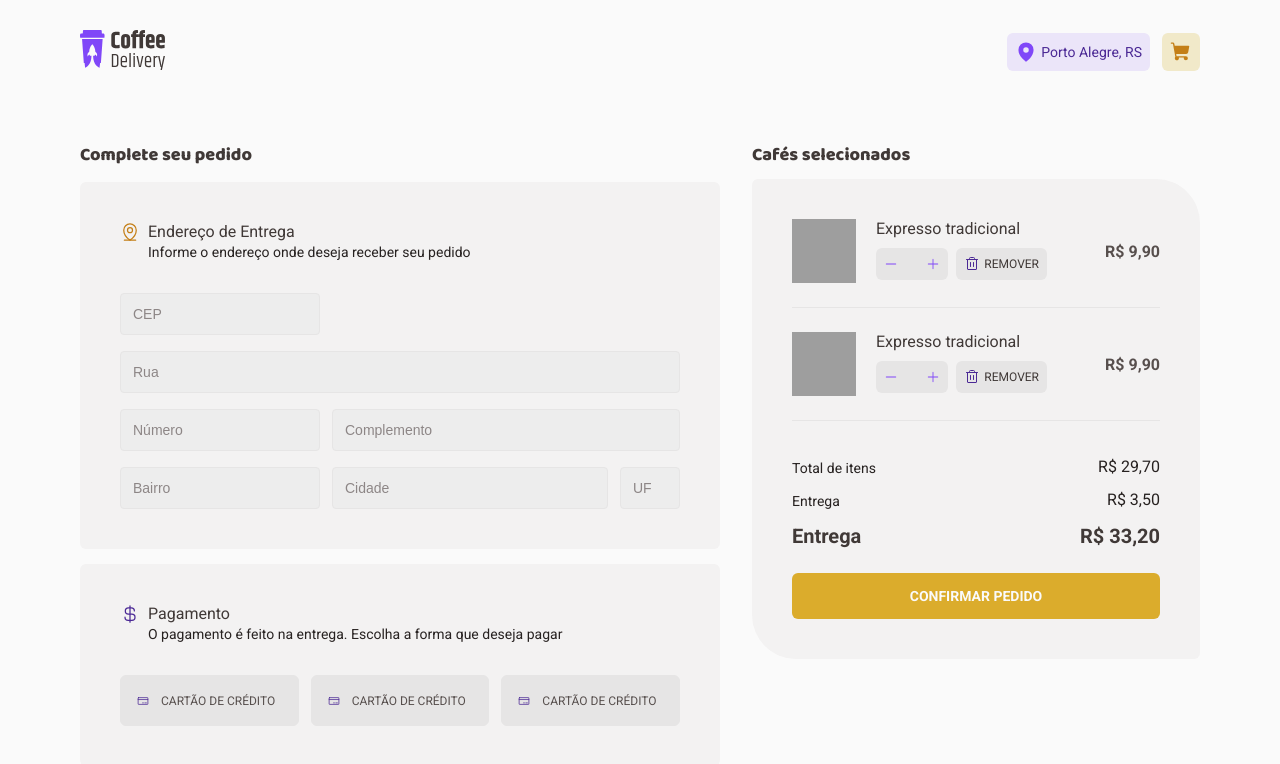
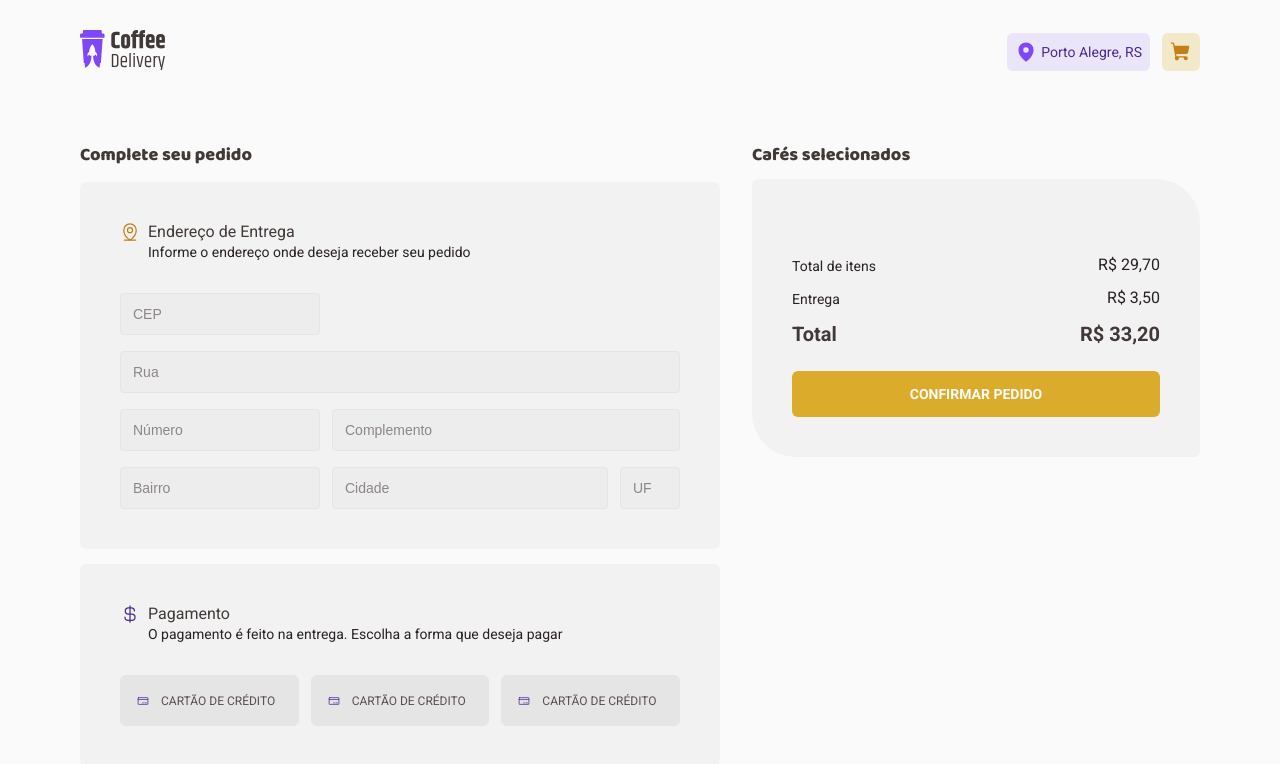
Before and after one commit to matheuslima99/coffee-delivery, a React (Vite) app: page /completeOrder in a window 1280 px wide. Shown: the top 764 px of the page. Built offline with nearby package versions, Linux system fonts and the light colour scheme; grey boxes are pictures that could not be loaded.

Commit message:
Contexts and application features - ChangeCartItemQuantity (CartContext)

```diff
--- a/src/contexts/CartContext.tsx
+++ b/src/contexts/CartContext.tsx
@@ -1,7 +1,7 @@
 import { createContext, ReactNode, useState } from "react";
 import { Coffee } from "../pages/Home/components/CoffeeCard";
 
-interface CartItem extends Coffee {
+export interface CartItem extends Coffee {
   quantity: number;
 }
 
@@ -9,6 +9,10 @@
   cartQuantity: number;
   cartItems: CartItem[];
   addCoffeeToCart: (coffee: CartItem) => void;
+  changeCartItemQuantity: (
+    cartItemId: number,
+    type: "increase" | "decrease"
+  ) => void;
 }
 
 interface CartContextProviderProps {
@@ -37,10 +41,42 @@
     }
   }
 
-  console.log(cartItems);
+  function changeCartItemQuantity(
+    cartItemId: number,
+    type: "increase" | "decrease"
+  ) {
+    const cartList = cartItems.map((item) => {
+      if (item.id === cartItemId) {
+        switch (type) {
+          case "increase":
+            return {
+              ...item,
+              quantity: item.quantity + 1,
+            };
+
+          case "decrease":
+            return {
+              ...item,
+              quantity: item.quantity - 1,
+            };
+        }
+      }
+
+      return item;
+    });
+
+    setCartItems(cartList);
+  }
 
   return (
-    <CartContext.Provider value={{ cartQuantity, cartItems, addCoffeeToCart }}>
+    <CartContext.Provider
+      value={{
+        cartQuantity,
+        cartItems,
+        addCoffeeToCart,
+        changeCartItemQuantity,
+      }}
+    >
       {children}
     </CartContext.Provider>
   );
--- a/src/pages/CompleteOrder/components/CoffeeCartCard/index.tsx
+++ b/src/pages/CompleteOrder/components/CoffeeCartCard/index.tsx
@@ -1,21 +1,46 @@
 import { Trash } from "phosphor-react";
 import { QuantityInput } from "../../../../components/QuantityInput";
 import { RegularText } from "../../../../components/Typography";
+import { CartItem } from "../../../../contexts/CartContext";
+import { useCart } from "../../../../hooks/useCart";
+import { formatMoney } from "../../../../utils/formatMoney";
 import {
   ActionsContainer,
   CoffeeCartCardContainer,
   RemoveButton,
 } from "./styles";
 
-export function CoffeeCartCard() {
+interface CoffeeCartCardProps {
+  coffee: CartItem;
+}
+
+export function CoffeeCartCard({ coffee }: CoffeeCartCardProps) {
+  const totalCoffee = coffee.price * coffee.quantity;
+  const formatedPrice = formatMoney(totalCoffee);
+
+  const { changeCartItemQuantity } = useCart();
+
+  function handleIncrease() {
+    changeCartItemQuantity(coffee.id, "increase");
+  }
+
+  function handleDecrease() {
+    changeCartItemQuantity(coffee.id, "decrease");
+  }
+
   return (
     <CoffeeCartCardContainer>
       <div>
-        <img src="https://s3-alpha-sig.figma.com/img/55b1/f9ee/64600f98b2bae456b96fdc624c4b4f47?Expires=1670198400&Signature=TlqZwy6awhzzSWGInHpaVPvGLtcUOGhPnpNjWQlGP3DBiMPKi8Cj1bV9GUxZgcT3qt6vDEBM1HFNQ-FX5QALGl5cm8wM-g5PO4bKjK9BapzdYGEjO6YEHq-Gl6A-cC2064vvn5mIFzflfaQrcfhhBiIHKcNUSfkFJwr43kYQOVNsu5GR17gM1JOzOye6PI0VwUJlDt9PVMMrICB2eieYRWlli0XeZLAMlbdpzvkMF2xbne4w1wEvNxYlddiznRU5aIUMqFp39oAi9AYR6F6VTtgpnCrYCky8Z3K~XBmtq8OSuQ157izYAIOf2xt3KsNUpRwZtAhgpflB7IarweLcUA__&Key-Pair-Id=APKAINTVSUGEWH5XD5UA" />
+        <img src={`/coffees/${coffee.photo}`} />
         <div>
-          <RegularText color="subtitle">Expresso tradicional</RegularText>
+          <RegularText color="subtitle">{coffee.name}</RegularText>
           <ActionsContainer>
-            <QuantityInput size="small" />
+            <QuantityInput
+              size="small"
+              quantity={coffee.quantity}
+              onIncrease={handleIncrease}
+              onDecrease={handleDecrease}
+            />
             <RemoveButton>
               <Trash size={16} />
               Remover
@@ -23,7 +48,7 @@
           </ActionsContainer>
         </div>
       </div>
-      <strong>R$ 9,90</strong>
+      <strong>R$ {formatedPrice}</strong>
     </CoffeeCartCardContainer>
   );
 }
--- a/src/pages/CompleteOrder/components/SelectedCoffees/ConfirmationSection.tsx
+++ b/src/pages/CompleteOrder/components/SelectedCoffees/ConfirmationSection.tsx
@@ -15,7 +15,7 @@
       </div>
       <div>
         <RegularText size="l" weight={700} color="subtitle">
-          Entrega
+          Total
         </RegularText>
         <RegularText size="l" weight={700} color="subtitle">
           R$ 33,20
--- a/src/pages/CompleteOrder/components/SelectedCoffees/index.tsx
+++ b/src/pages/CompleteOrder/components/SelectedCoffees/index.tsx
@@ -1,17 +1,21 @@
 import { TitleText } from "../../../../components/Typography";
+import { useCart } from "../../../../hooks/useCart";
 import { CoffeeCartCard } from "../CoffeeCartCard";
 import { ConfirmationSection } from "./ConfirmationSection";
 import { DetailsContainer, SelectedCoffeesContainer } from "./styles";
 
 export function SelectedCoffees() {
+  const { cartItems } = useCart();
   return (
     <SelectedCoffeesContainer>
       <TitleText size="xs" color="subtitle">
         Cafés selecionados
       </TitleText>
       <DetailsContainer>
-        <CoffeeCartCard />
-        <CoffeeCartCard />
+        {cartItems.map((coffeeItem) => (
+          <CoffeeCartCard key={coffeeItem.id} coffee={coffeeItem} />
+        ))}
+
         <ConfirmationSection />
       </DetailsContainer>
     </SelectedCoffeesContainer>
```
